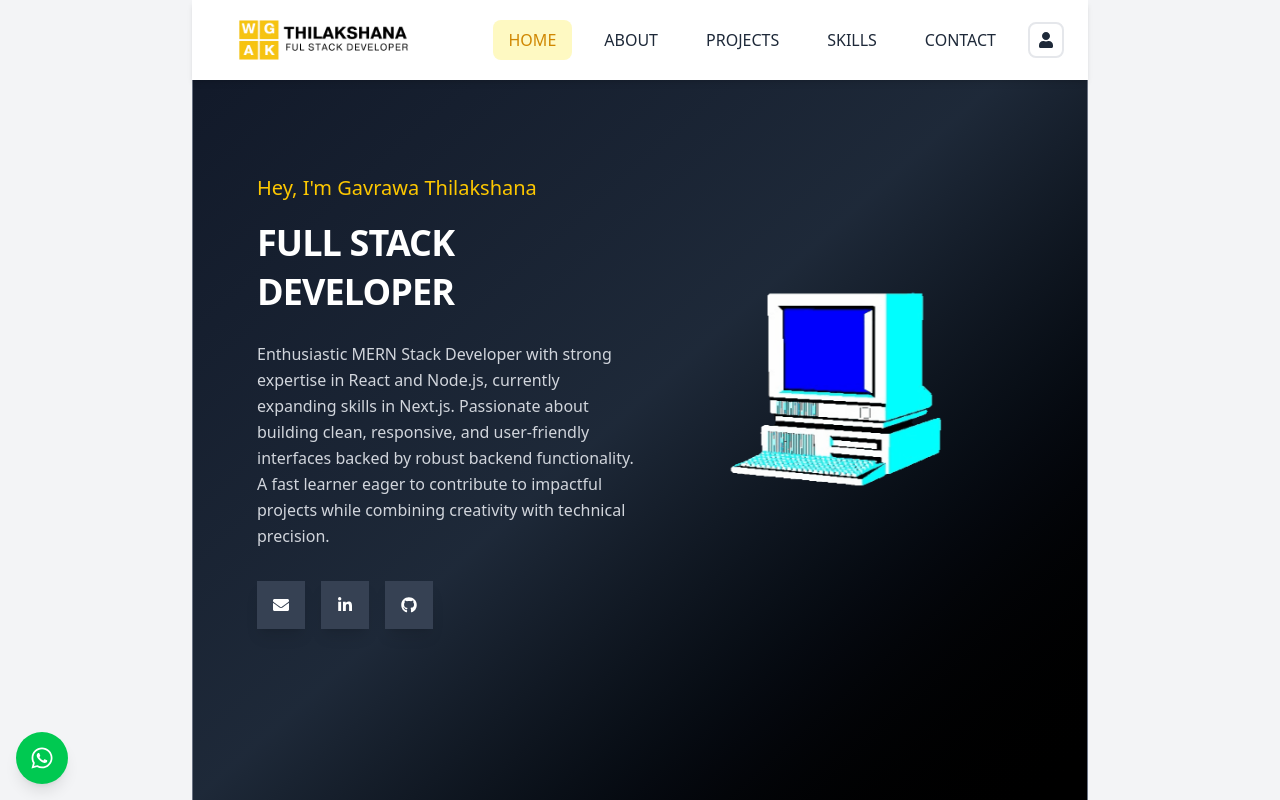
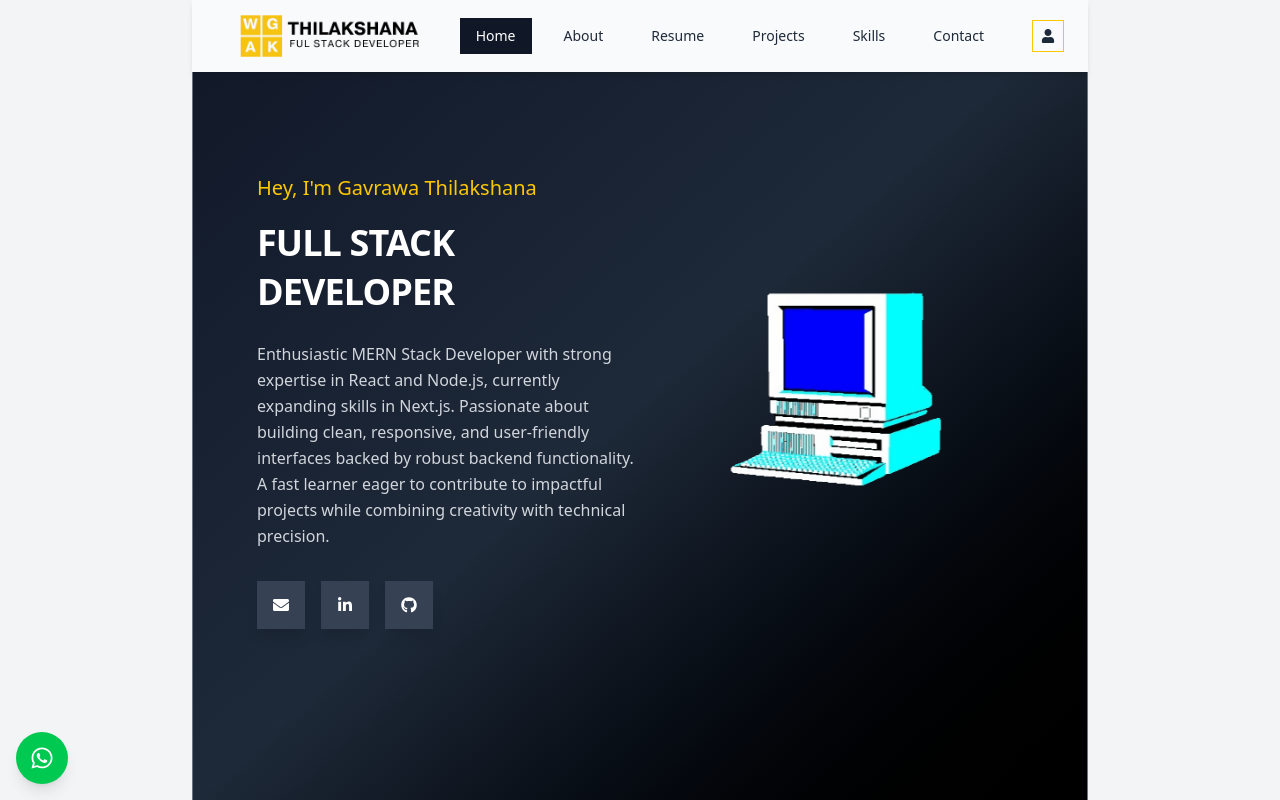
Before and after one commit to gthilakshana/my-portfolio, a Next.js app: page / in a window 1280 px wide. Shown: the top 800 px of the page. Built offline with nearby package versions, Linux system fonts and the light colour scheme.

Commit message:
navbar updated

```diff
--- a/components/Navbar.jsx
+++ b/components/Navbar.jsx
@@ -6,6 +6,7 @@ import { FaBars, FaTimes, FaUser } from "react-icons/fa";
 const menuItems = [
     { name: "Home", id: "home" },
     { name: "About", id: "about" },
+    { name: "Resume", id: "resume" },
     { name: "Projects", id: "projects" },
     { name: "Skills", id: "skills" },
     { name: "Contact", id: "contact" },
@@ -48,9 +49,8 @@ export default function Navbar() {
     }, []);
 
     return (
-        <div className="fixed top-0 left-1/2 -translate-x-1/2 w-full lg:w-[70%] bg-white shadow-md z-50 transition-all">
-            <div className="w-full mx-auto flex items-center justify-between px-4 sm:px-6 py-4">
-
+        <div className="fixed top-0 left-1/2 -translate-x-1/2 w-full lg:w-[70%] bg-gray-50 z-50 shadow-md">
+            <div className="w-full mx-auto flex items-center justify-between px-4 sm:px-6 py-3">
 
                 <div
                     className="inline-block rounded-md cursor-pointer"
@@ -59,68 +59,66 @@ export default function Navbar() {
                     <img
                         src="/logo.png"
                         alt="Thilakshana Logo"
-                        className="h-10 md:h-12 w-[150px] md:w-[220px] object-cover hover:scale-105 transition-transform duration-300"
+                        className="h-9 md:h-12 w-[155px] sm:w-[150px] md:w-[220px] object-cover hover:scale-105 transition-transform duration-300"
                     />
                 </div>
 
 
-                <nav className="hidden md:flex space-x-4 text-base uppercase items-center justify-end font-medium w-[80%]">
+                <nav className="hidden md:flex space-x-4 text-sm uppercase items-center font-medium">
                     {menuItems.map((item) => (
-                        <div
+                        <button
                             key={item.id}
-                            className={`cursor-pointer py-2 px-4 rounded-lg transition-all duration-300 ${activeSection === item.id
-                                ? "bg-yellow-100 text-yellow-600"
-                                : "text-gray-800 hover:bg-yellow-50 hover:text-yellow-500"
+                            className={`px-4 py-2  transition-colors duration-300 ${activeSection === item.id
+                                ? "bg-gray-900 text-white"
+                                : "text-gray-800 hover:bg-gray-800 hover:text-yellow-400"
                                 }`}
                             onClick={() => handleScroll(item.id)}
                         >
                             {item.name}
-                        </div>
+                        </button>
                     ))}
 
-
-                    <div
-                        className="p-2 text-gray-800 hover:text-yellow-500 border-2 border-gray-200 rounded-lg cursor-pointer transition-colors"
+                    <button
+                        className="ml-4 p-2  border-1 border-yellow-400 text-gray-800 hover:bg-gray-900 hover:text-yellow-400 transition-colors duration-300"
                         onClick={goToLogin}
                     >
                         <FaUser />
-                    </div>
+                    </button>
                 </nav>
 
-
+                {/* Mobile Menu Toggle */}
                 <div className="md:hidden flex items-center">
                     <button
                         onClick={toggleMenu}
-                        className="text-gray-800 text-2xl focus:outline-none cursor-pointer hover:text-yellow-500 transition-colors"
+                        className="text-gray-900 text-2xl focus:outline-none hover:text-gray-700 transition-colors"
                     >
                         {isOpen ? <FaTimes /> : <FaBars />}
                     </button>
                 </div>
             </div>
 
-
+            {/* Mobile Menu */}
             {isOpen && (
-                <div className="md:hidden bg-white w-full px-4 sm:px-6 pb-4 flex flex-col space-y-2 shadow-md rounded-b-lg transition-all">
+                <div className="md:hidden bg-white border-t border-gray-200 w-full px-6 py-4 flex flex-col space-y-2 shadow-inner">
                     {menuItems.map((item) => (
-                        <div
+                        <button
                             key={item.id}
-                            className={`cursor-pointer py-2 px-4 rounded-lg transition-all duration-300 ${activeSection === item.id
-                                ? "bg-yellow-100 text-yellow-600"
-                                : "text-gray-800 hover:bg-yellow-50 hover:text-yellow-500"
+                            className={`w-full text-left px-3 py-2 rounded-md transition-colors duration-300 ${activeSection === item.id
+                                ? "bg-gray-900 text-white"
+                                : "text-gray-800 hover:bg-gray-800 hover:text-yellow-400"
                                 }`}
                             onClick={() => handleScroll(item.id)}
                         >
                             {item.name}
-                        </div>
+                        </button>
                     ))}
 
-
-                    <div
-                        className="p-2 text-gray-800 hover:text-yellow-500 border-2 border-gray-200 rounded-lg cursor-pointer mt-2 transition-colors"
+                    <button
+                        className="mt-3 p-2 rounded-md border-2 border-gray-700 text-gray-800 hover:bg-gray-900 hover:text-yellow-400 transition-colors duration-300"
                         onClick={goToLogin}
                     >
                         <FaUser />
-                    </div>
+                    </button>
                 </div>
             )}
         </div>
```
